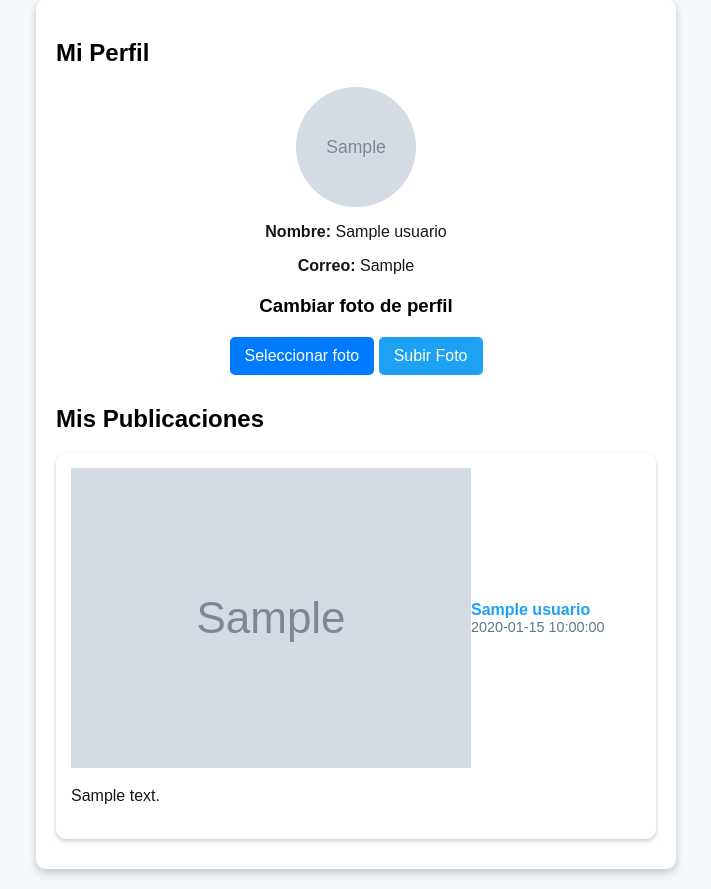
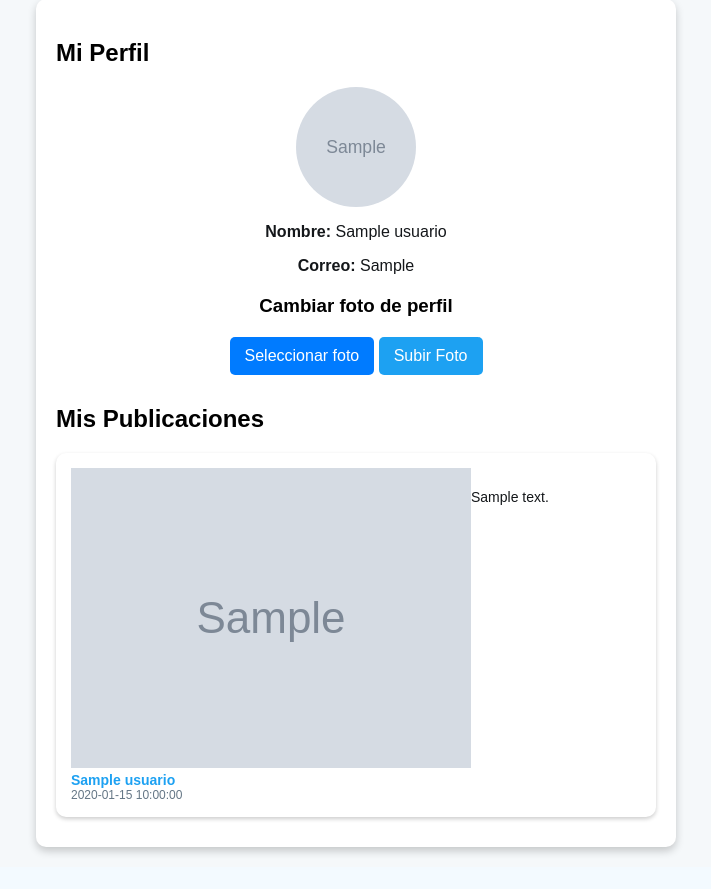
Before and after one commit to JazielPatricio/PATZINO, a PHP site: page /php/perfil.php in a window 1280 px wide. Shown: the part 87-976 px from the top of the page, without its empty margins (284-995 px from the left). After the commit the page ends 942 px from the top, so only its background shows below. Run offline with PHP 8.4, Linux system fonts and the light colour scheme; the visitor is signed in with stand-in values (Sample User, id 1); tables that the repository leaves empty or names only in its code hold one stand-in row (values such as "Sample post"); grey boxes marked "Sample" are stand-in pictures.

Commit message:
Se modifico el archivo perfil.css para que se vea de mejor manera

```diff
--- a/css/perfil.css
+++ b/css/perfil.css
@@ -113,76 +113,76 @@ button:hover {
     margin-top: 30px;
 }
 
+/* 📌 Publicación estilo Facebook */
 .tweet {
     background: white;
     padding: 15px;
     border-radius: 10px;
     box-shadow: 0px 2px 4px rgba(0,0,0,0.2);
     margin-bottom: 10px;
+    display: flex;
+    align-items: flex-start; /* Alinea la imagen y el texto */
+    text-align: left;
 }
 
-/* 📌 Perfil dentro del tweet */
-.perfil {
-    display: flex;
-    align-items: center;
-    margin-bottom: 10px;
-}
-
+/* 📌 Foto de perfil en publicaciones (estilo Facebook) */
 .foto-perfil-tweet {
-    width: 50px;
-    height: 50px;
+    width: 40px;   /* Tamaño reducido */
+    height: 40px;
     border-radius: 50%;
     object-fit: cover;
     margin-right: 10px;
 }
 
+/* 📌 Contenedor de información de usuario en el post */
 .info-perfil {
     display: flex;
     flex-direction: column;
 }
 
+/* 📌 Nombre del usuario */
 .nombre {
     font-weight: bold;
     color: #1da1f2;
+    font-size: 14px;
 }
 
+/* 📌 Fecha del post */
 .fecha {
-    font-size: 0.9em;
+    font-size: 12px;
     color: #657786;
 }
 
 /* 📌 Contenido del Tweet */
 .contenido-tweet {
-    margin-top: 10px;
-}
-
-.contenido-tweet p {
-    font-size: 1em;
+    margin-top: 5px;
+    font-size: 14px;
     color: #14171a;
     line-height: 1.5;
 }
 
-/* 📌 Media Queries - Responsive */
+/* 📌 Responsive para móviles */
 @media (max-width: 400px) {
     .tweet {
         width: 100%;
         margin: 10px 0;
+        padding: 10px;
     }
 
     .foto-perfil-tweet {
-        width: 40px;
-        height: 40px;
+        width: 35px;
+        height: 35px;
     }
 
     .nombre {
-        font-size: 1em;
+        font-size: 13px;
     }
 
     .fecha {
-        font-size: 0.8em;
+        font-size: 11px;
     }
 
-    .contenido-tweet p {
-        font-size: 0.9em;
+    .contenido-tweet {
+        font-size: 13px;
     }
 }
```
